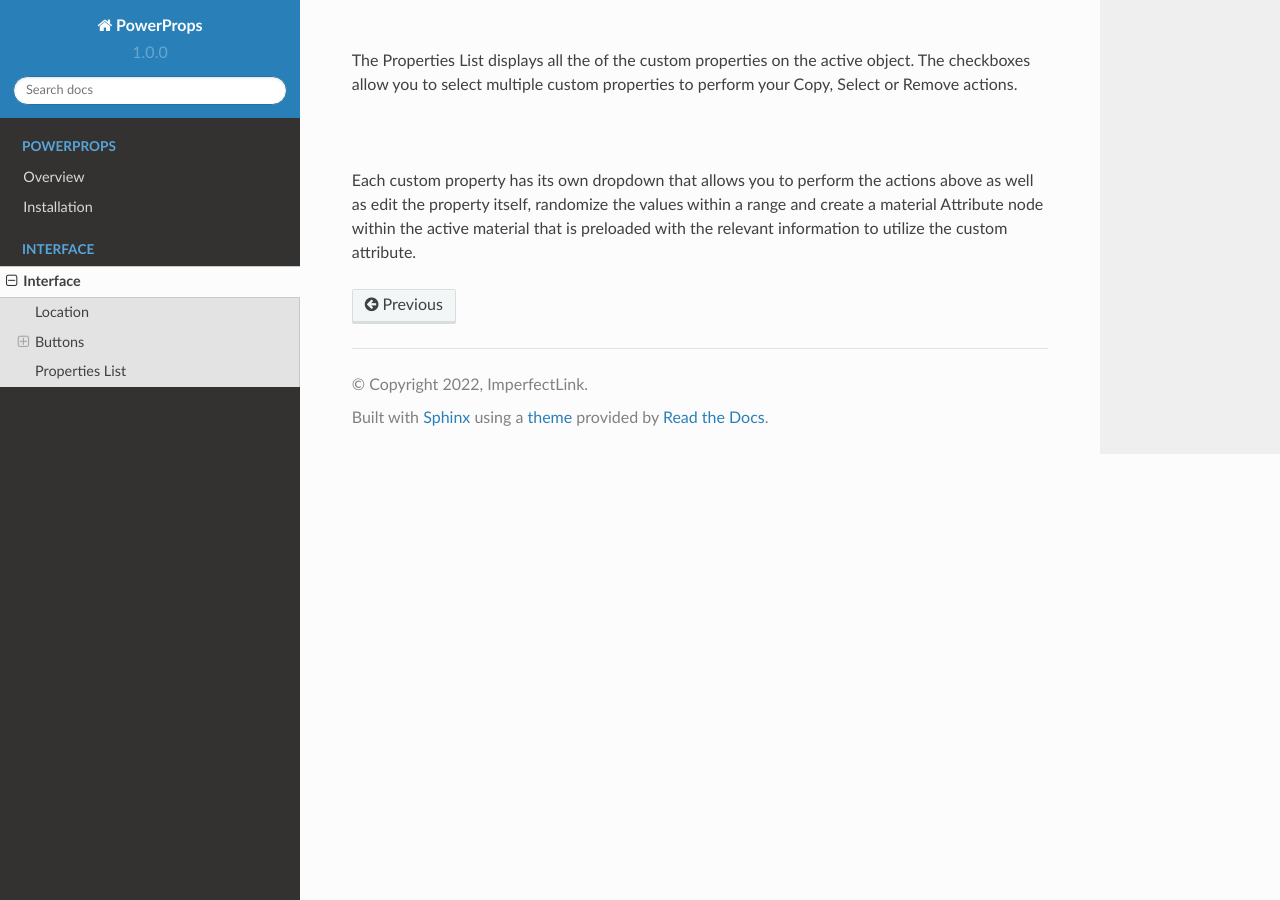
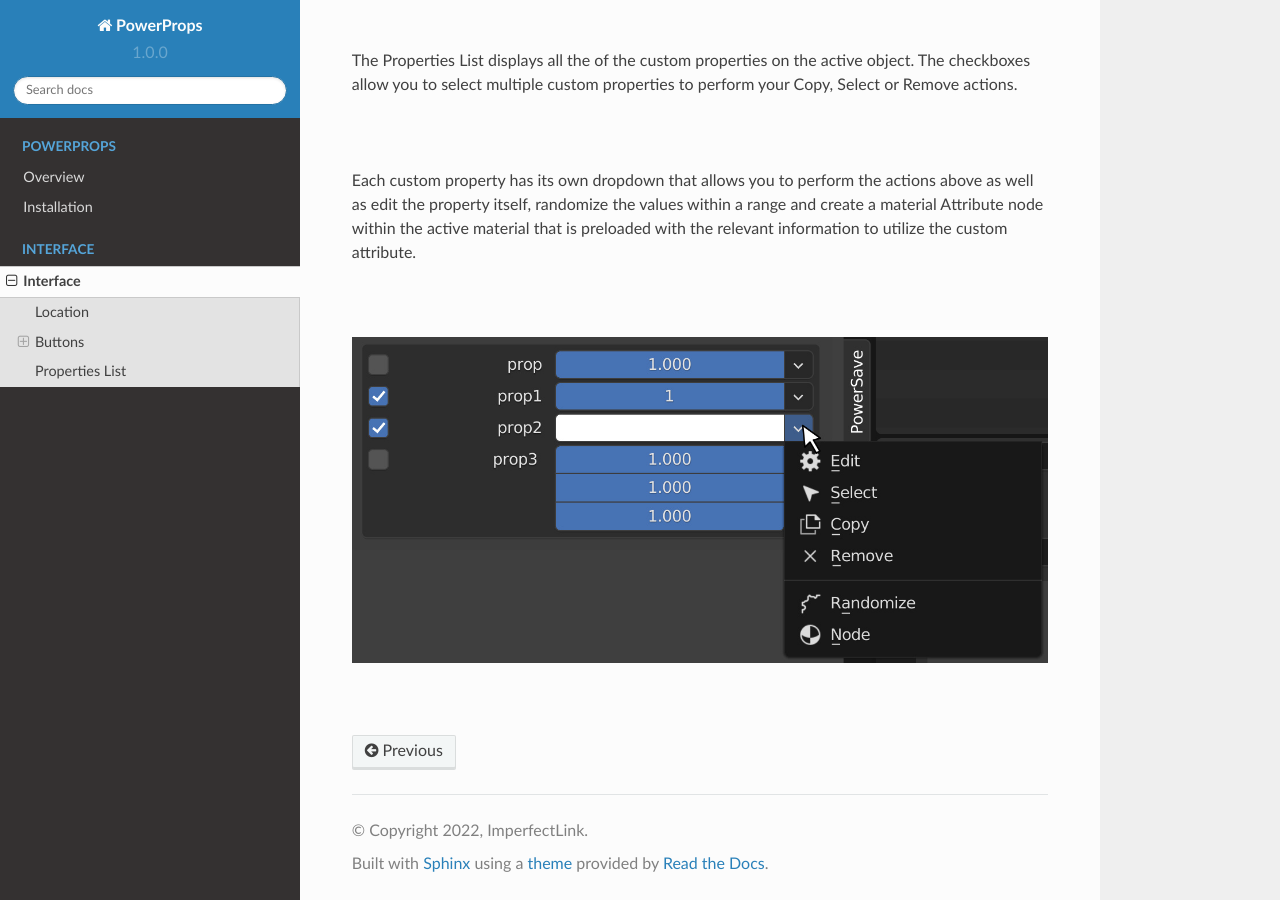
Before and after one commit to imperfectlink/PowerProps, a Sphinx documentation site: the page built from docs/source/interface.rst, in a window 1280 px wide and 900 px high, scrolled down 5238 px. Built offline with Sphinx 7.4.7 and the Read the Docs theme 2.0.0, drawn with Linux system fonts in a browser that asks for light colours.

Commit message:
Update interface.rst

```diff
--- a/docs/source/interface.rst
+++ b/docs/source/interface.rst
@@ -120,3 +120,9 @@
 |
 
 Each custom property has its own dropdown that allows you to perform the actions above as well as edit the property itself, randomize the values within a range and create a material Attribute node within the active material that is preloaded with the relevant information to utilize the custom attribute.
+
+|
+
+.. image:: img/Attribute_Dropdown.jpg
+
+|
```
